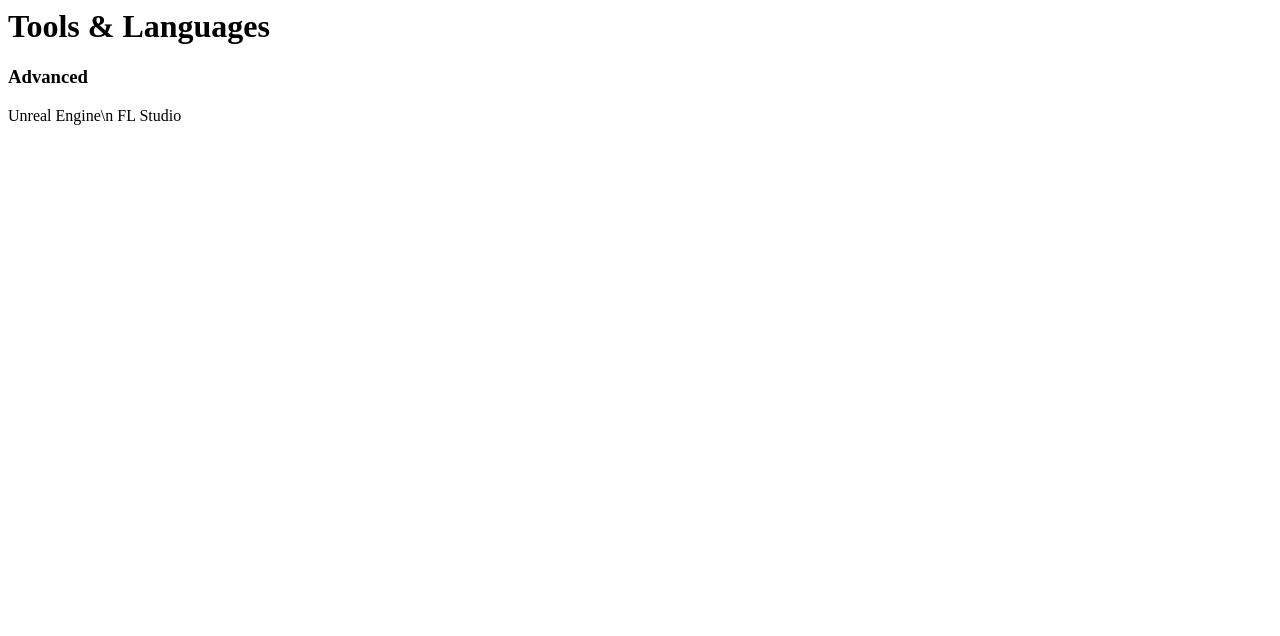
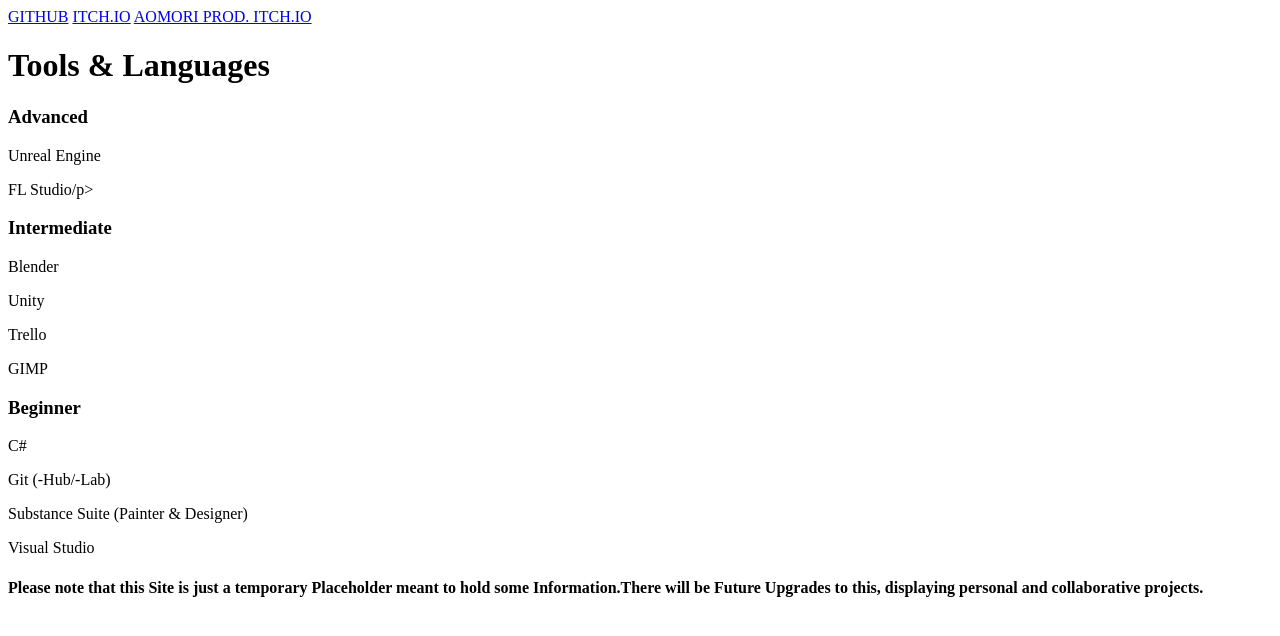
Before and after one commit to RadioArtz/radioartz.github.io, a plain HTML site: page index.html in a window 1280 px wide. Drawn offline with Linux system fonts and the light colour scheme.

Commit message:
Update index.html
Added some text. gonna do DIVs and multiline later, this'll work for now

```diff
--- a/index.html
+++ b/index.html
@@ -2,10 +2,35 @@
     <head>
         <meta charset="utf-8"/>
         <title>Temporary Website</title>
+	<link rel="stylesheet" href="Main.css">
     </head>
     <body>
+
+		<a href="https://github.com/RadioArtz">GITHUB</a>
+		<a href="https://subliminalgames.itch.io/">ITCH.IO</a>
+		<a href="https://aomoriprod.itch.io/">AOMORI PROD. ITCH.IO</a>
+	    	<p> </p>
+
 		<h1>Tools & Languages</h1>
 	    	<h3>Advanced</h3>
-	    <p>Unreal Engine\n FL Studio</p>
+	    	<p>Unreal Engine</p>
+	    	<p>FL Studio/p>
+		<p> </p>
+
+		<h3>Intermediate</h3>
+		<p>Blender</p>
+	    	<p>Unity</p>
+	    	<p>Trello</p>
+	    	<p>GIMP</p>
+	    	<p> </p>
+
+	    	<h3>Beginner</h3>
+		<p>C#</p>
+	    	<p>Git (-Hub/-Lab)</p>
+	    	<p>Substance Suite (Painter & Designer)</p>
+	    	<p>Visual Studio</p>
+	    	<p> </p>
+
+	    	<h4>Please note that this Site is just a temporary Placeholder meant to hold some Information.There will be Future Upgrades to this, displaying personal and collaborative projects.</h4>
 	</body>
 </html>
```
